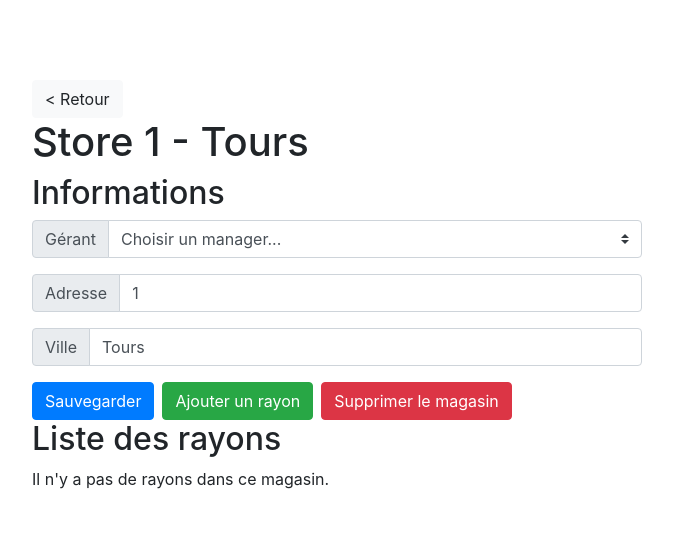
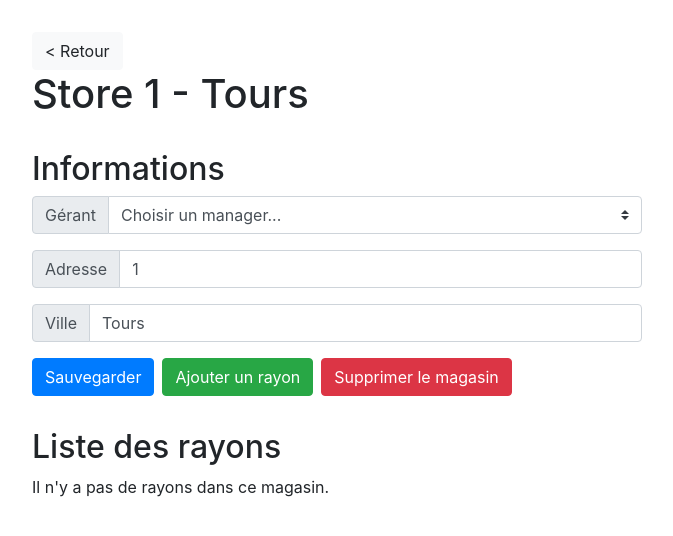
Before and after one commit to CLacaile/TurboStock, a Django app: page /store/1/ in a window 1280 px wide. Shown: the part 56-592 px from the top of the page, without its empty margins (303-976 px from the left). Run offline with Django 3.2, Linux system fonts and the light colour scheme; data comes from the database, SQL or seed files in the repository; data that the repository does not hold is empty; parts of the project's set-up code (start-up, migrations or seed data) failed here and were passed over; some libraries are stand-ins or nearby versions.

Commit message:
decreased container margin + added section style

```diff
--- a/TurboStock/app/static/css/styles.css
+++ b/TurboStock/app/static/css/styles.css
@@ -1,4 +1,8 @@
 .container {
     width: 50%;
-    margin: 5em auto;
+    margin: 2em auto;
 }
+
+.section {
+    margin: 2em auto;
+}
```
